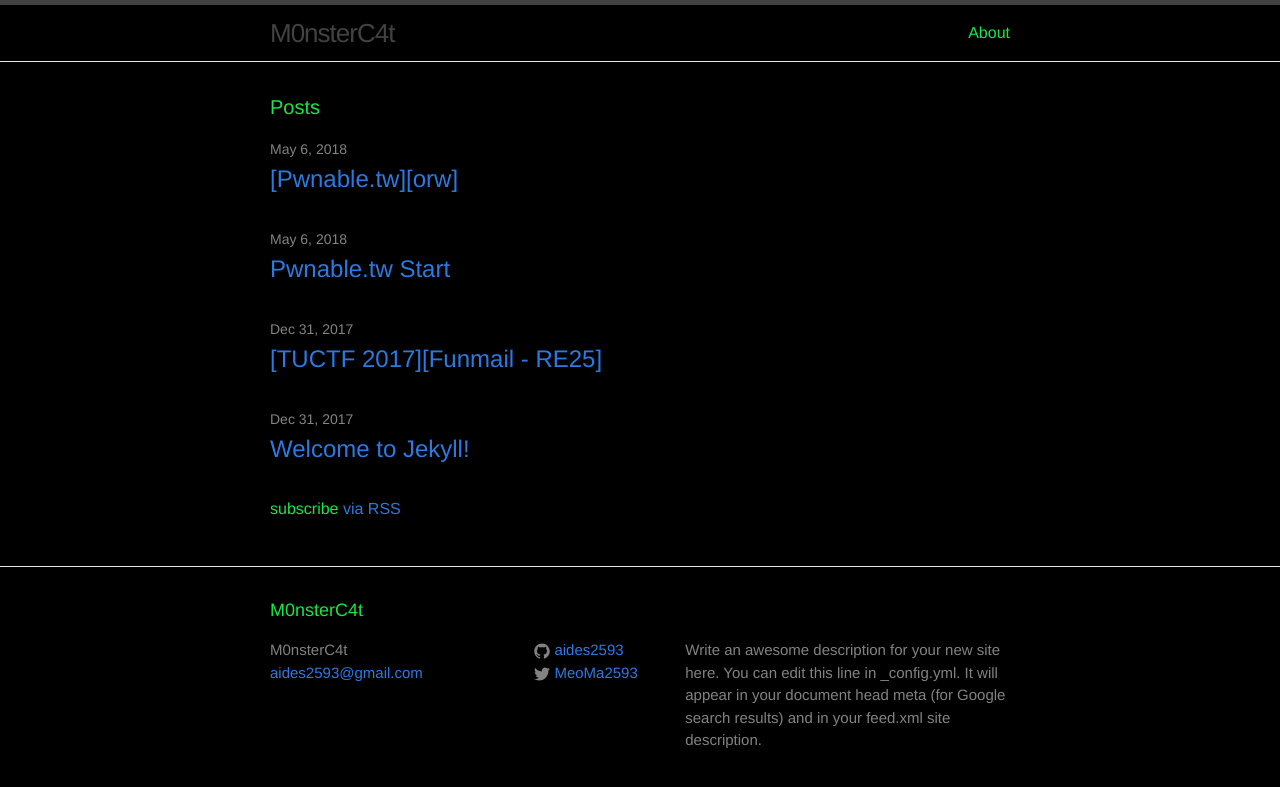
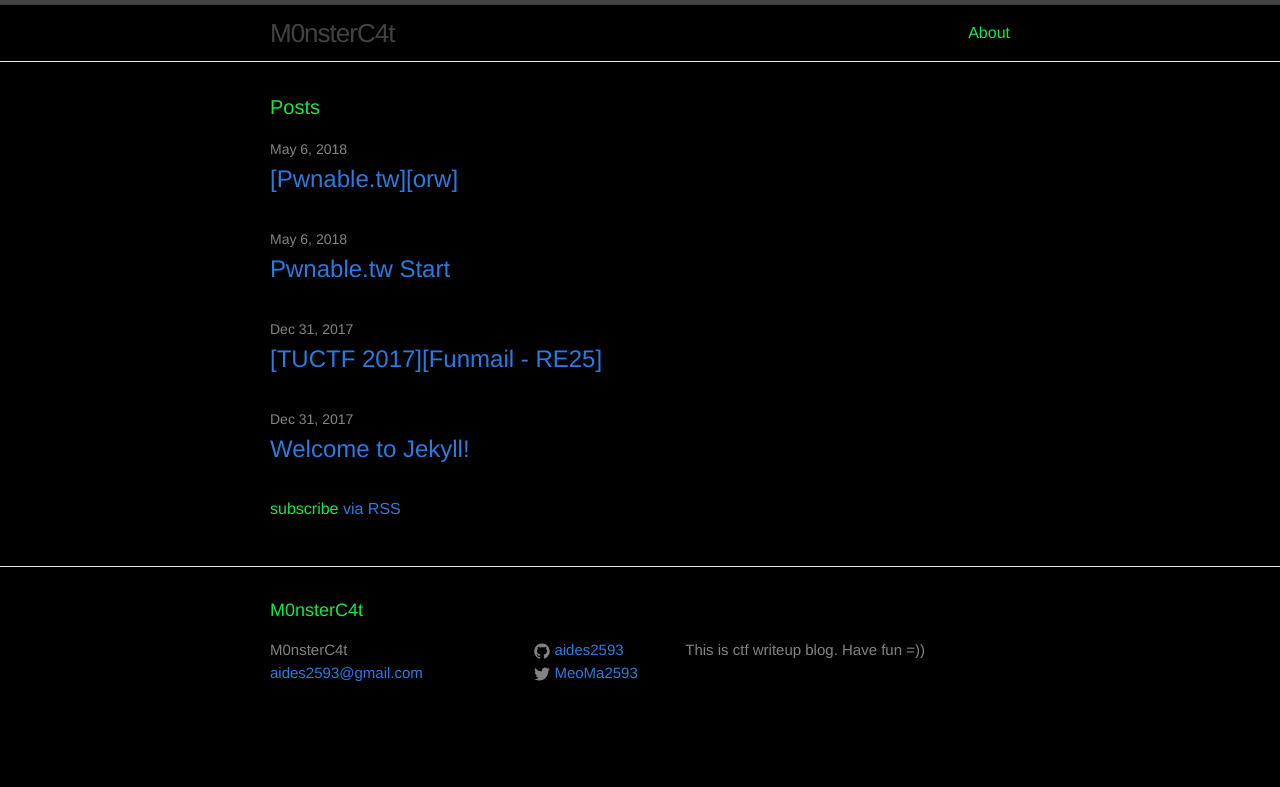
Before and after one commit to Aides2593/aides2593.github.io, a Jekyll site: the page built from index.html, in a window 1280 px wide. Shown: the top 787 px of the page. Built offline with Jekyll 4.4.1, drawn with Linux system fonts in a browser that asks for light colours.

Commit message:
Change _config.yml

```diff
--- a/_config.yml
+++ b/_config.yml
@@ -9,9 +9,7 @@
 title: M0nsterC4t
 email: aides2593@gmail.com
 description: > # this means to ignore newlines until "baseurl:"
-  Write an awesome description for your new site here. You can edit this
-  line in _config.yml. It will appear in your document head meta (for
-  Google search results) and in your feed.xml site description.
+  This is ctf writeup blog. Have fun =))
 baseurl: "" # the subpath of your site, e.g. /blog
 url: "https://aides2593.github.io" # the base hostname & protocol for your site
 twitter_username: MeoMa2593
```
